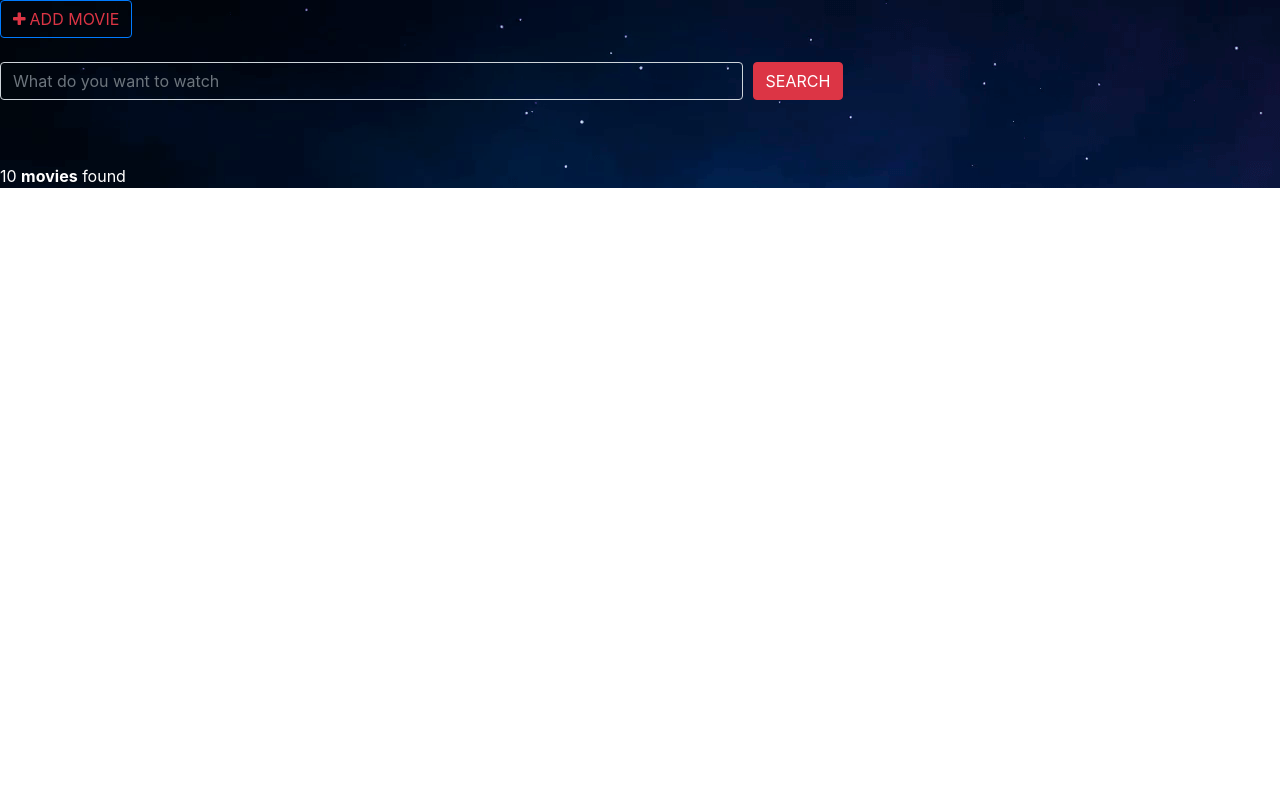
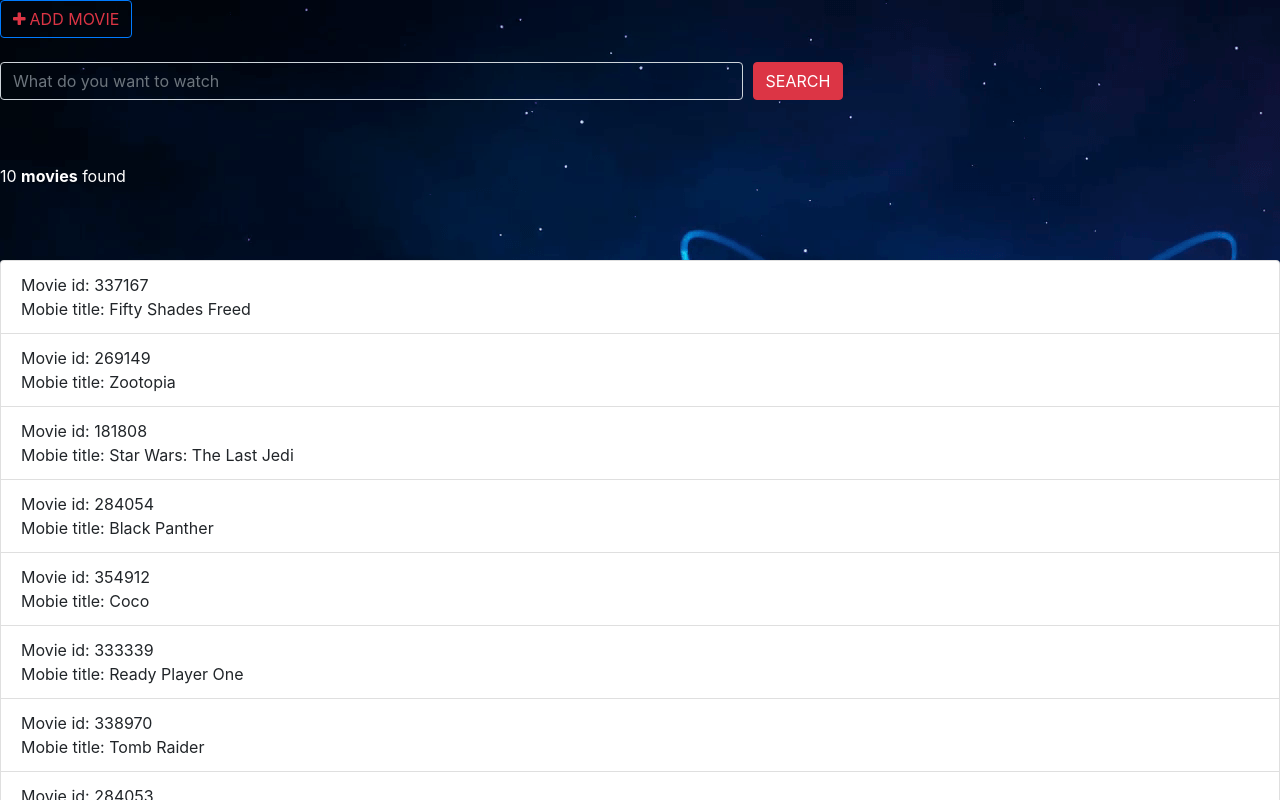
Before and after one commit to nagyrenato/reactjs-global-mentoring, a React app: page / in a window 1280 px wide. Shown: the top 800 px of the page. Built offline with nearby package versions, Linux system fonts and the light colour scheme.

Commit message:
Added MovieResult template.

```diff
--- a/src/components/AddMovie.js
+++ b/src/components/AddMovie.js
@@ -6,8 +6,8 @@
     return (
       <>
         <Button className="text-uppercase bg-transparent text-danger">
-          <i class="fa fa-plus" aria-hidden="true"></i>
-          <span class="ml-1"></span>
+          <i className="fa fa-plus" aria-hidden="true"></i>
+          <span className="ml-1"></span>
           Add movie
         </Button>
       </>
--- /dev/null
+++ b/src/components/MovieResultGroup.js
@@ -0,0 +1,23 @@
+import React from "react";
+import ListGroup from "react-bootstrap/ListGroup";
+
+function MovieResultGroup({ movies }) {
+  console.log(movies);
+  const movieItems = movies.map((movie) => (
+    <ListGroup.Item as={"li"} width={100} key={movie.id} eventKey={movie.id}>
+      Movie id: {movie.id}
+      <br />
+      Mobie title: {movie.title}
+    </ListGroup.Item>
+  ));
+
+  return (
+    <>
+      <ListGroup as={"ul"} sm={1} className="my-2">
+        {movieItems}
+      </ListGroup>
+    </>
+  );
+}
+
+export default MovieResultGroup;
--- a/src/components/ResultCount.js
+++ b/src/components/ResultCount.js
@@ -1,14 +1,12 @@
 import React from "react";
 
-class ResultCount extends React.Component {
-  render() {
-    return (
-      <p className="text-white">
-        {this.props.count} <b>{this.props.count <= 1 ? "movie" : "movies"}</b>{" "}
-        found
-      </p>
-    );
-  }
+function ResultCount({ count }) {
+  return (
+    <p className="text-white">
+      {" "}
+      {count} <b>{count <= 1 ? "movie" : "movies"}</b> found{" "}
+    </p>
+  );
 }
 
 export default ResultCount;
--- a/src/pages/HomePage.js
+++ b/src/pages/HomePage.js
@@ -3,6 +3,7 @@
 import AddMovie from "../components/AddMovie";
 import SearchMovie from "../components/SearchMovie";
 import ResultCount from "../components/ResultCount";
+import MovieResultGroup from "../components/MovieResultGroup";
 import MockData from "../mock/mock-data";
 
 function HomePage() {
@@ -15,6 +16,9 @@
       <br />
       <br />
       <ResultCount count={MockData.length} />
+      <br />
+      <br />
+      <MovieResultGroup movies={MockData} />
     </>
   );
 }
```
Also changed, not shown: public/export.csv (added).
